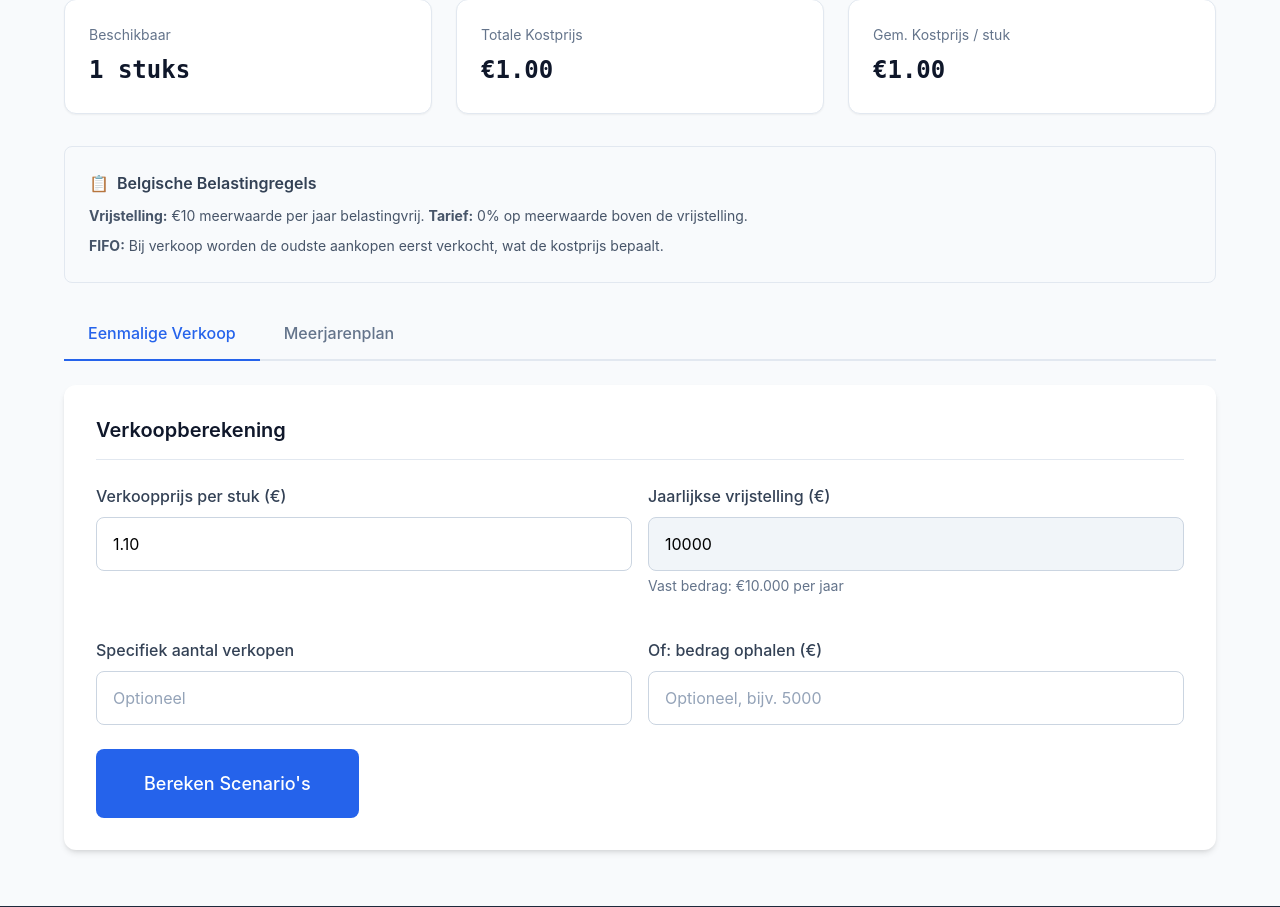
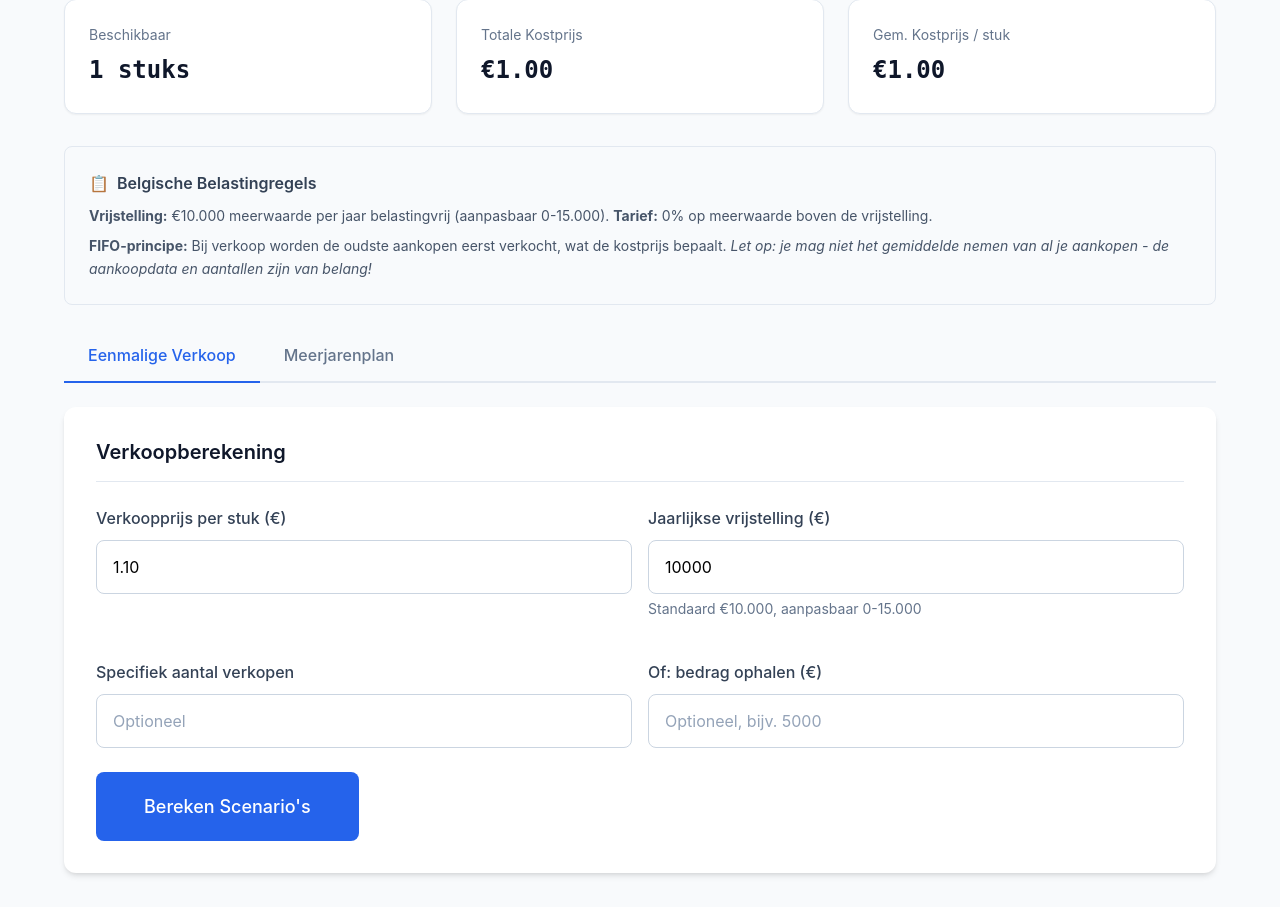
Before and after one commit to louisvandenbruwaene/beleggen-calculator, a Flask app: template templates/calculator.html in a window 1280 px wide. Shown: the part 248-1155 px from the top of the page. Run offline with Flask 3, Linux system fonts and the light colour scheme; tables that the repository leaves empty hold one stand-in row (values such as "Sample post"); the template is opened without the code that fills it: values that come from a table or form of the project are taken from there, most other values are stand-ins (such as "Sample title", 1, 10 or a date in 2020); parts of the project's set-up code (start-up, migrations or seed data) failed here and were passed over.

Commit message:
Add PostgreSQL support, fix yearly limit input, add net profit display, improve text

```diff
--- a/requirements.txt
+++ b/requirements.txt
@@ -3,3 +3,4 @@ Flask-SQLAlchemy>=3.1.0
 Werkzeug>=3.0.0
 cryptography>=42.0.0
 gunicorn>=21.0.0
+psycopg2-binary>=2.9.0
--- a/templates/calculator.html
+++ b/templates/calculator.html
@@ -36,11 +36,12 @@
         <span>Belgische Belastingregels</span>
     </div>
     <p>
-        <strong>Vrijstelling:</strong> €{{ "{:,.0f}".format(base_limit) }} meerwaarde per jaar belastingvrij.
+        <strong>Vrijstelling:</strong> €10.000 meerwaarde per jaar belastingvrij (aanpasbaar 0-15.000).
         <strong>Tarief:</strong> {{ "%.0f"|format(tax_rate) }}% op meerwaarde boven de vrijstelling.
     </p>
     <p>
-        <strong>FIFO:</strong> Bij verkoop worden de oudste aankopen eerst verkocht, wat de kostprijs bepaalt.
+        <strong>FIFO-principe:</strong> Bij verkoop worden de oudste aankopen eerst verkocht, wat de kostprijs bepaalt.
+        <em>Let op: je mag niet het gemiddelde nemen van al je aankopen - de aankoopdata en aantallen zijn van belang!</em>
     </p>
 </div>
 
@@ -66,9 +67,9 @@
             </div>
             <div class="form-group">
                 <label class="form-label" for="yearlyLimit">Jaarlijkse vrijstelling (€)</label>
-                <input type="number" id="yearlyLimit" class="form-input" value="10000" readonly
-                       style="background-color: var(--color-gray-100);">
-                <p class="form-hint">Vast bedrag: €10.000 per jaar</p>
+                <input type="number" id="yearlyLimit" class="form-input" value="10000"
+                       min="0" max="15000" step="1000">
+                <p class="form-hint">Standaard €10.000, aanpasbaar 0-15.000</p>
             </div>
         </div>
 
@@ -127,6 +128,10 @@
                         <span class="scenario-label">Netto Ontvangst</span>
                         <span class="scenario-value" id="s1Net">-</span>
                     </div>
+                    <div class="scenario-row" style="background: var(--color-gray-50); padding: 0.5rem; border-radius: 4px; margin-top: 0.5rem;">
+                        <span class="scenario-label"><strong>Netto Winst (opbrengst - kostprijs)</strong></span>
+                        <span class="scenario-value text-success" id="s1Profit">-</span>
+                    </div>
                     <hr style="margin: 0.75rem 0; border-color: var(--color-gray-200);">
                     <div class="scenario-row">
                         <span class="scenario-label"><strong>Resterend in portefeuille</strong></span>
@@ -176,6 +181,10 @@
                     <div class="scenario-row">
                         <span class="scenario-label">Netto Ontvangst</span>
                         <span class="scenario-value" id="s2Net">-</span>
+                    </div>
+                    <div class="scenario-row" style="background: var(--color-gray-50); padding: 0.5rem; border-radius: 4px; margin-top: 0.5rem;">
+                        <span class="scenario-label"><strong>Netto Winst (na belasting)</strong></span>
+                        <span class="scenario-value" id="s2Profit">-</span>
                     </div>
                 </div>
             </div>
@@ -269,10 +278,11 @@
 
         <div class="form-row">
             <div class="form-group">
-                <label class="form-label" for="myStartPrice">Startprijs per stuk (€)</label>
+                <label class="form-label" for="myStartPrice">Verkoopprijs jaar 1 (€/stuk)</label>
                 <input type="number" id="myStartPrice" class="form-input"
                        value="{{ "%.2f"|format(total_cost / total_available * 1.1 if total_available > 0 else 50) }}"
                        min="0.01" step="0.01">
+                <p class="form-hint">Prijs stijgt jaarlijks met onderstaand %</p>
             </div>
             <div class="form-group">
                 <label class="form-label" for="myYears">Aantal jaren</label>
@@ -287,7 +297,8 @@
             <div class="form-group">
                 <label class="form-label" for="myPriceIncrease">Jaarlijkse prijsstijging (%)</label>
                 <input type="number" id="myPriceIncrease" class="form-input"
-                       value="5" min="0" max="50" step="1">
+                       value="5" min="-50" max="50" step="1">
+                <p class="form-hint">Negatief = prijsdaling</p>
             </div>
         </div>
 
@@ -481,6 +492,7 @@ function updateScenarios(data) {
         const s1 = data.within_limit;
         const remaining = totalAvailable - s1.units;
         const remainingValue = remaining * salePrice;
+        const profit = s1.revenue - s1.cost_basis;  // Netto winst = opbrengst - kostprijs
 
         document.getElementById('s1Quantity').textContent = s1.units + ' stuks';
         document.getElementById('s1Revenue').textContent = formatCurrency(s1.revenue);
@@ -488,6 +500,8 @@ function updateScenarios(data) {
         document.getElementById('s1Gain').textContent = formatCurrency(s1.gain);
         document.getElementById('s1Gain').className = 'scenario-value ' + (s1.gain >= 0 ? 'text-success' : 'text-error');
         document.getElementById('s1Net').textContent = formatCurrency(s1.net);
+        document.getElementById('s1Profit').textContent = formatCurrency(profit);
+        document.getElementById('s1Profit').className = 'scenario-value ' + (profit >= 0 ? 'text-success' : 'text-error');
         document.getElementById('s1Remaining').textContent = remaining + ' stuks';
         document.getElementById('s1RemainingValue').textContent = formatCurrency(remainingValue);
     }
@@ -495,6 +509,8 @@ function updateScenarios(data) {
     // Scenario 2: Sell all
     if (data.sell_all) {
         const s2 = data.sell_all;
+        const profit2 = s2.revenue - s2.cost_basis - s2.tax;  // Netto winst na belasting
+
         document.getElementById('s2Quantity').textContent = s2.units + ' stuks';
         document.getElementById('s2Revenue').textContent = formatCurrency(s2.revenue);
         document.getElementById('s2CostBasis').textContent = formatCurrency(s2.cost_basis);
@@ -503,6 +519,8 @@ function updateScenarios(data) {
         document.getElementById('s2Taxable').textContent = formatCurrency(s2.taxable);
         document.getElementById('s2Tax').textContent = formatCurrency(s2.tax);
         document.getElementById('s2Net').textContent = formatCurrency(s2.net);
+        document.getElementById('s2Profit').textContent = formatCurrency(profit2);
+        document.getElementById('s2Profit').className = 'scenario-value ' + (profit2 >= 0 ? 'text-success' : 'text-error');
 
         const badge = document.getElementById('s2Badge');
         const card = document.getElementById('scenario2');
```
